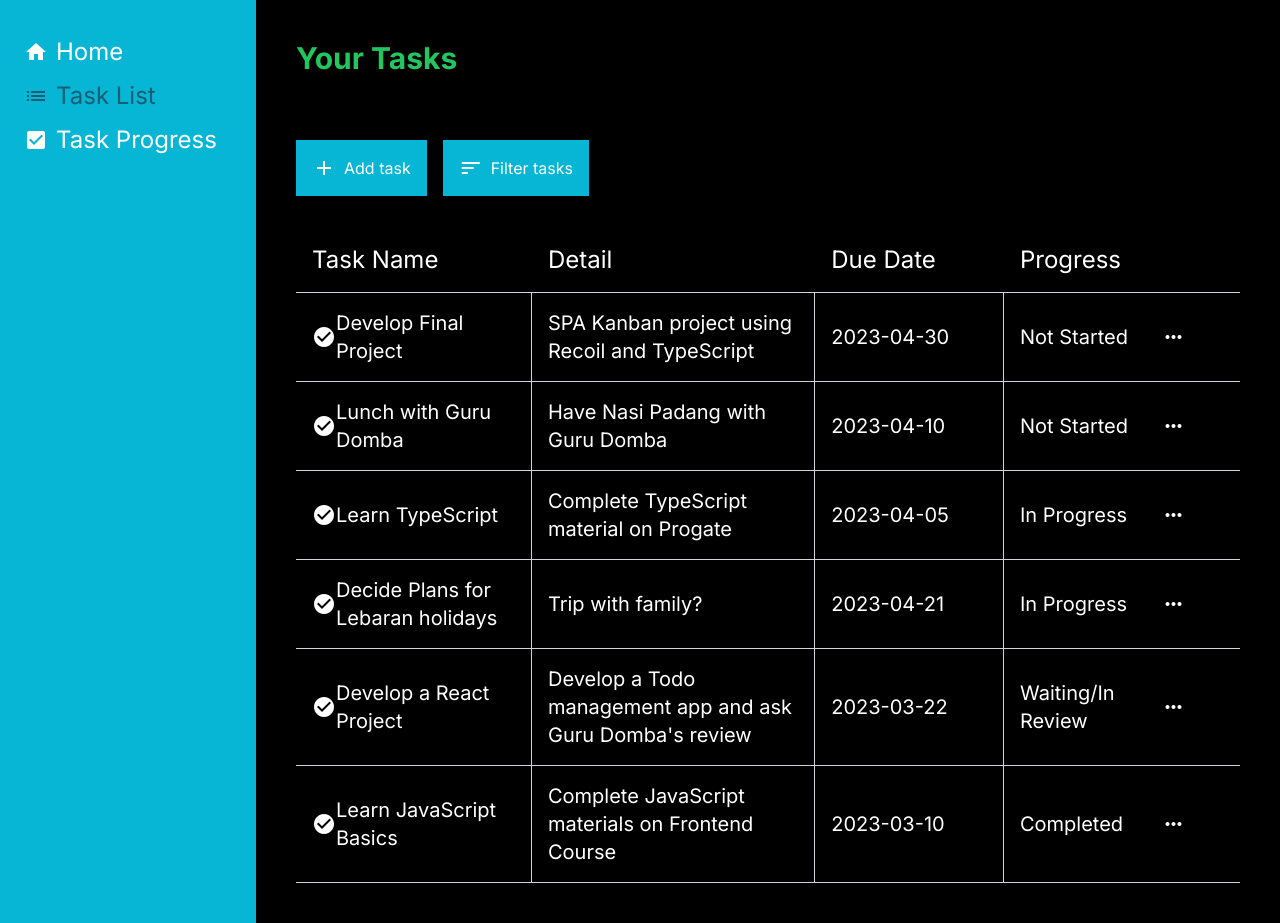
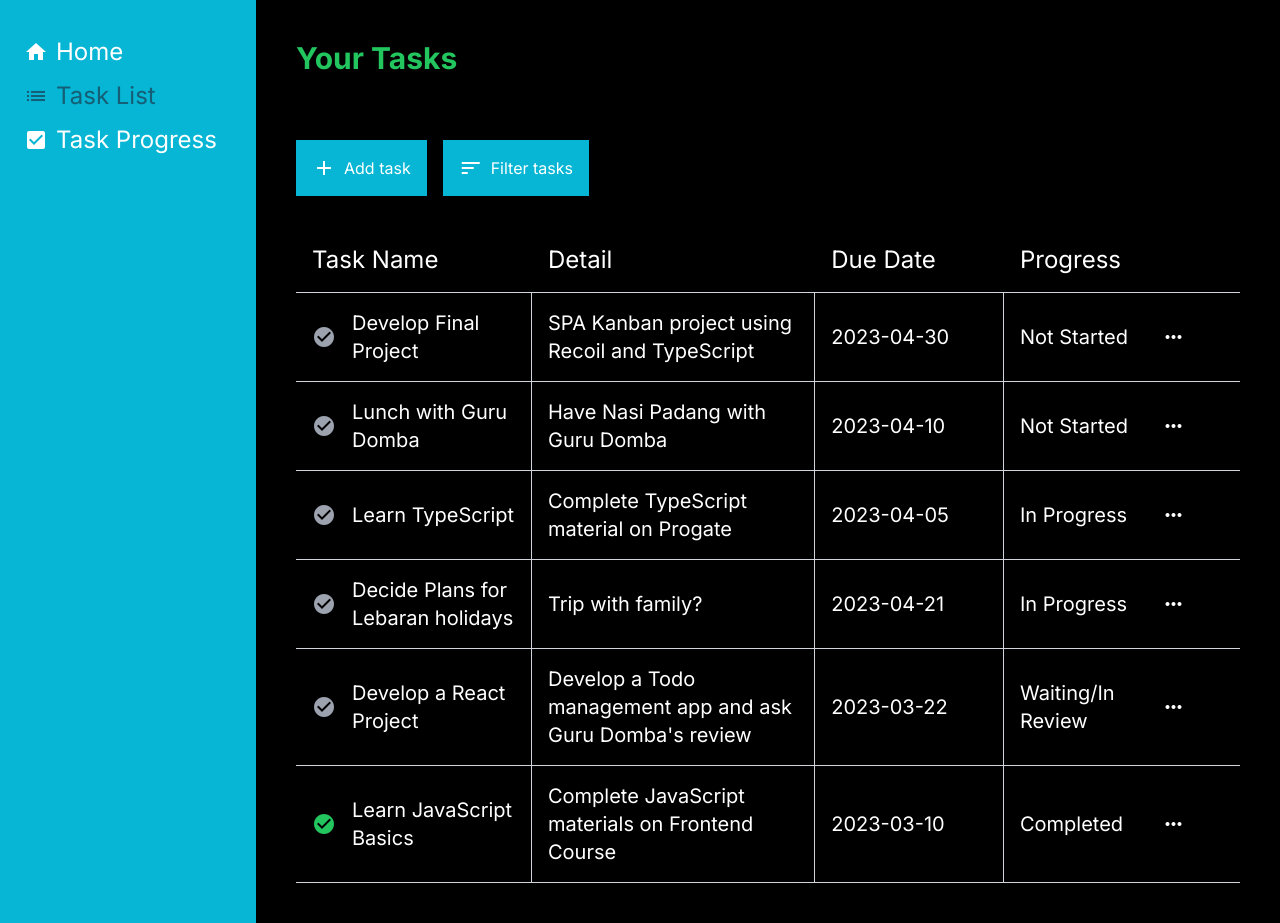
Before and after one commit to lazuardifirdaus/project-kanban, a Next.js app: page /task-list in a window 1280 px wide. Built offline with nearby package versions, Linux system fonts and the light colour scheme.

Commit message:
Develop complete feature

```diff
--- a/src/app/globals.css
+++ b/src/app/globals.css
@@ -18,7 +18,8 @@
 
 body {
   color: rgb(var(--foreground-rgb));
-  background: linear-gradient(to bottom, transparent, rgb(var(--background-end-rgb))) rgb(var(--background-start-rgb));
+  background: linear-gradient(to bottom, transparent, rgb(var(--background-end-rgb)))
+    rgb(var(--background-start-rgb));
 }
 
 @layer utilities {
--- /dev/null
+++ b/src/components/TaskIcon.tsx
@@ -0,0 +1,34 @@
+import { useRecoilState } from 'recoil'
+import { tasksState } from '@/features/taskAtoms'
+import { TASK_PROGRESS_ID } from '@/constants'
+import { Task } from '@/types'
+
+interface TaskIconProps {
+  task: Task
+}
+
+const TaskIcon = ({ task }: TaskIconProps) => {
+  const isProgressCompleted = task.progressOrder === TASK_PROGRESS_ID.COMPLETED
+
+  const [tasks, setTasks] = useRecoilState<Task[]>(tasksState)
+
+  const completeTask = (taskId: number): void => {
+    const updatedTasks: Task[] = tasks.map((task) =>
+      task.id === taskId ? { ...task, progressOrder: TASK_PROGRESS_ID.COMPLETED } : task,
+    )
+    setTasks(updatedTasks)
+  }
+
+  return (
+    <span
+      className={`material-icons mr-4 text-3xl ${isProgressCompleted ? 'text-green-500 cursor-default' : 'text-gray-400 cursor-pointer'}`}
+      onClick={(): void => {
+        completeTask(task.id) // Ditambahkan
+      }}
+    >
+      check_circle
+    </span>
+  )
+}
+
+export default TaskIcon
--- a/src/components/task-list/TaskListItem.tsx
+++ b/src/components/task-list/TaskListItem.tsx
@@ -1,5 +1,6 @@
 import { TASK_PROGRESS_ID, TASK_PROGRESS_STATUS } from '@/constants'
 import type { Task } from '@/types'
+import TaskIcon from '../TaskIcon'
 
 interface TaskListItemProps {
   task: Task
@@ -24,7 +25,8 @@ const TaskListItem = ({ task }: TaskListItemProps): JSX.Element => {
   return (
     <div className="flex items-stretch border-b border-b-gray-300 text-xl relative *:p-4 *:flex *:items-center  *:border-r-gray-300">
       <div className="w-1/4 border-r">
-        <span className="material-icons">check_circle</span>
+        <TaskIcon task={task} />
+        {/* <span className="material-icons">check_circle</span> */}
         {task.title}
       </div>
       <div className="w-[30%] border-r">{task.detail}</div>
--- a/src/components/task-progress/TaskCard.tsx
+++ b/src/components/task-progress/TaskCard.tsx
@@ -1,5 +1,6 @@
 import { TASK_PROGRESS_ID } from '@/constants'
 import type { Task } from '@/types'
+import TaskIcon from '../TaskIcon'
 
 interface TaskCardProps {
   task: Task
@@ -10,7 +11,8 @@ const TaskCard = ({ task }: TaskCardProps): JSX.Element => {
   return (
     <div className="bg-green-200 p-6 rounded-xl my-2 flex flex-col gap-y-2 text-xl relative">
       <div className="flex justify-between">
-        <div className="material-icons">check_circle</div>
+        <TaskIcon task={task} />
+        {/* <div className="material-icons">check_circle</div> */}
         <div className="material-icons cursor-pointer">more_vert</div>
       </div>
       <p className="text-3xl font-medium mt-2">{task.title}</p>
```
